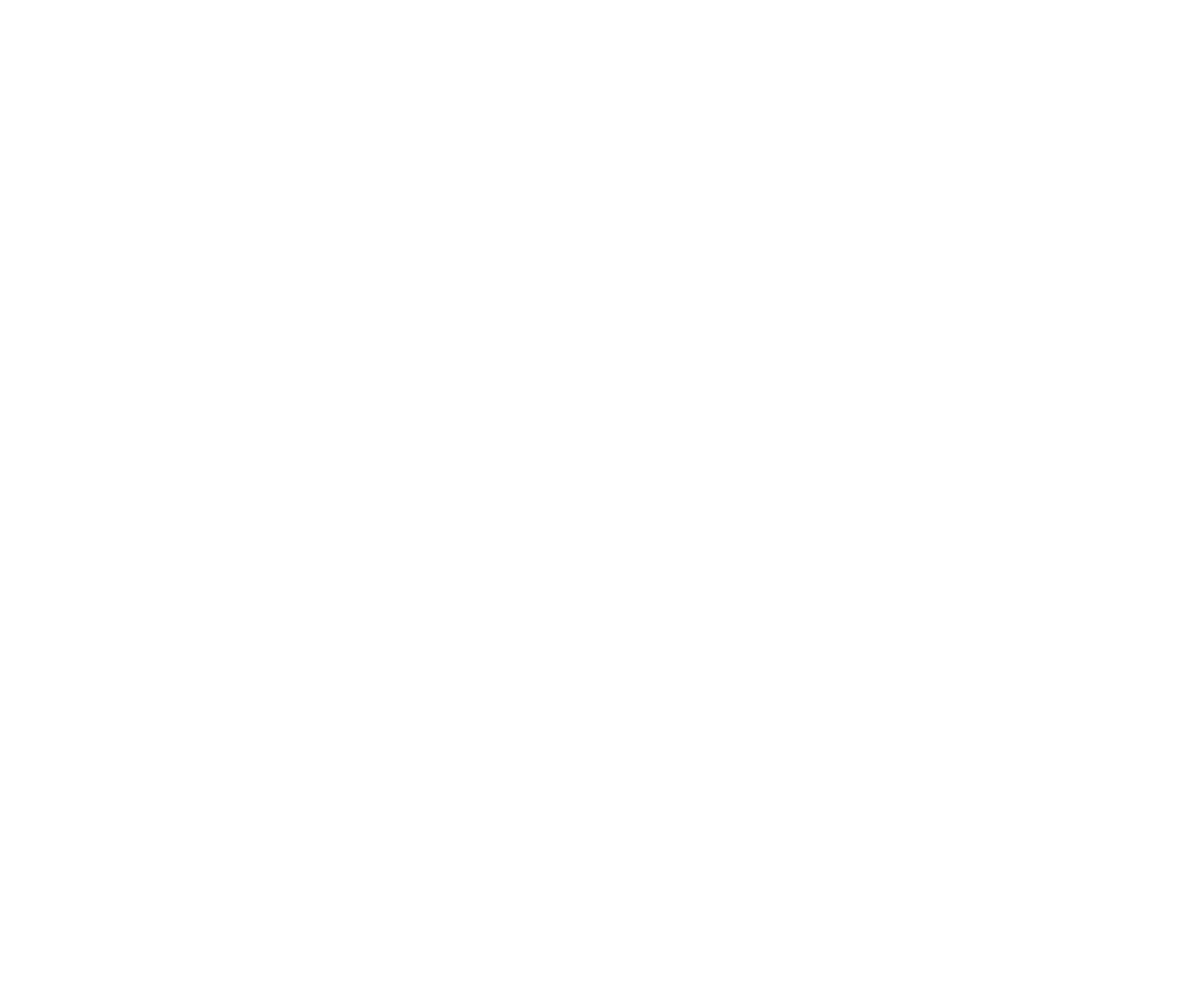
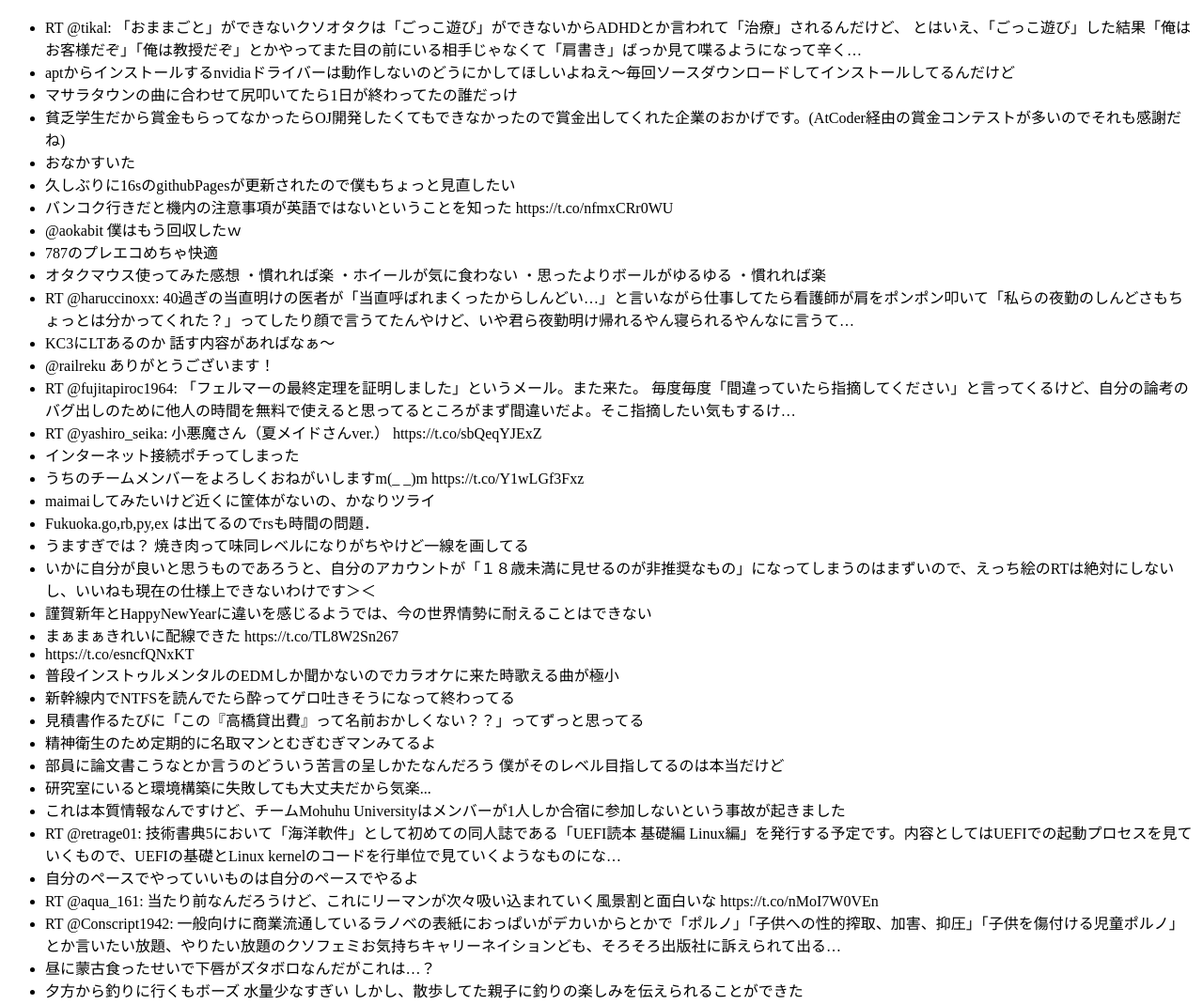
Before and after one commit to yosa34/Twitter_client, a plain HTML site: page index.html in a window 1280 px wide. Shown: the top 1069 px of the page at 94% size. Before the commit the page ends 800 px from the top, so only its background shows below. Drawn offline with nearby package versions, Linux system fonts and the light colour scheme.

Commit message:
読み込んで表示

```diff
--- a/index.html
+++ b/index.html
@@ -14,7 +14,9 @@
         .then(
         function(json) { // jsonの読み込みに成功した時
             console.log('成功');
-
+            for(var i in json){
+                $("#output").append("<li>" + json[i].text +"</li>");
+            }
         },
         function() { //jsonの読み込みに失敗した時
             console.log('失敗');
@@ -25,6 +27,6 @@
 
 </head>
 <body>
-
+        <ul id="output"></ul>
 </body>
 </html>
```
